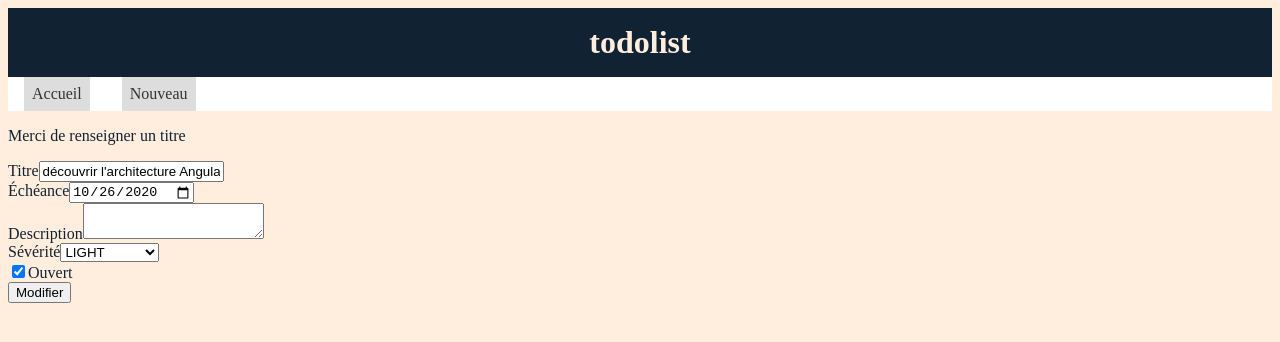
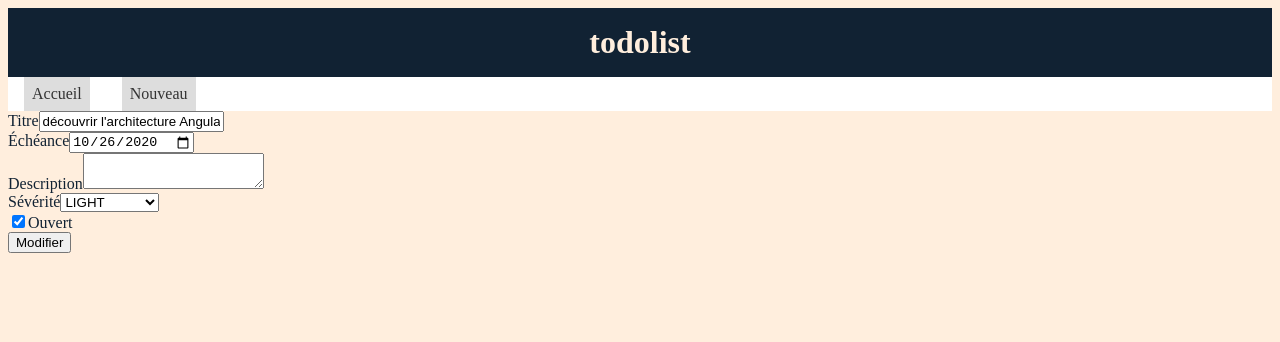
Before and after one commit to pbreteche/angular-2010, an Angular app: page /edit/1 in a window 1280 px wide. Shown: the top 342 px of the page. Built offline with nearby package versions, Linux system fonts and the light colour scheme.

Commit message:
display user error message

```diff
--- a/src/app/react-form/react-form.component.html
+++ b/src/app/react-form/react-form.component.html
@@ -1,6 +1,6 @@
 <form [formGroup]="editForm">
   <div>
-    <p>
+    <p [hidden]="title.valid || title.untouched">>
       Merci de renseigner un titre
     </p>
     <label for="react-form-title" [attr.aria-label]="'titre'">Titre</label>
--- a/src/app/react-form/react-form.component.ts
+++ b/src/app/react-form/react-form.component.ts
@@ -3,7 +3,7 @@ import {Severity, SEVERITY_VALUES, Todo} from '../todo';
 import {ActivatedRoute} from '@angular/router';
 import {Title} from '@angular/platform-browser';
 import {TodolistService} from '../todolist.service';
-import {FormControl, FormGroup, Validators} from '@angular/forms';
+import {AbstractControl, FormControl, FormGroup, Validators} from '@angular/forms';
 
 @Component({
   selector: 'app-react-form',
@@ -31,14 +31,14 @@ export class ReactFormComponent implements OnInit {
 
   constructor(
     private route: ActivatedRoute,
-    private title: Title,
+    private pageTitle: Title,
     private todoList: TodolistService
   ) {}
 
   ngOnInit(): void {
     this.route.paramMap.subscribe(map => {
       this.todo = this.todoList.data[map.get('id')];
-      this.title.setTitle(this.todo.title);
+      this.pageTitle.setTitle(this.todo.title);
 
       this.editForm.patchValue(this.todo);
       this.editForm.get('deadline')
@@ -46,4 +46,5 @@ export class ReactFormComponent implements OnInit {
     });
   }
 
+  get title(): AbstractControl { return this.editForm.get('title'); }
 }
```
